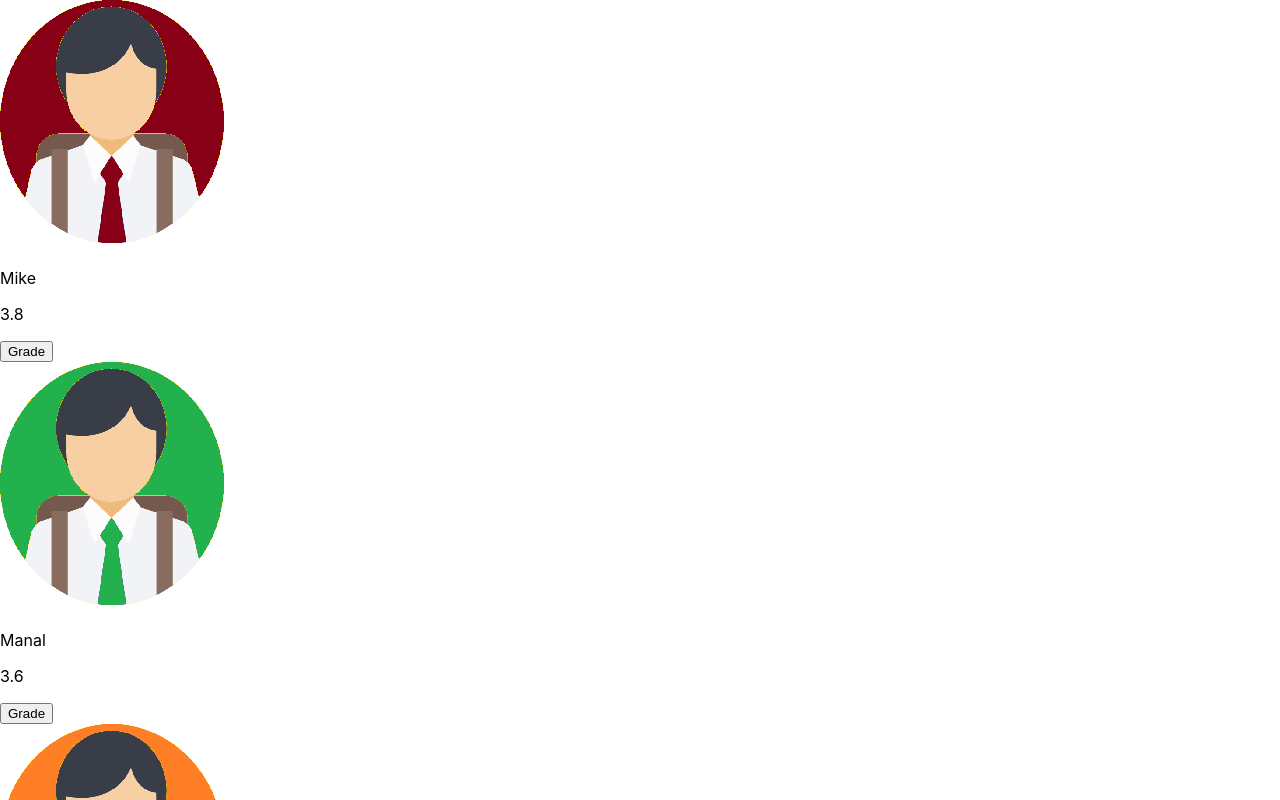
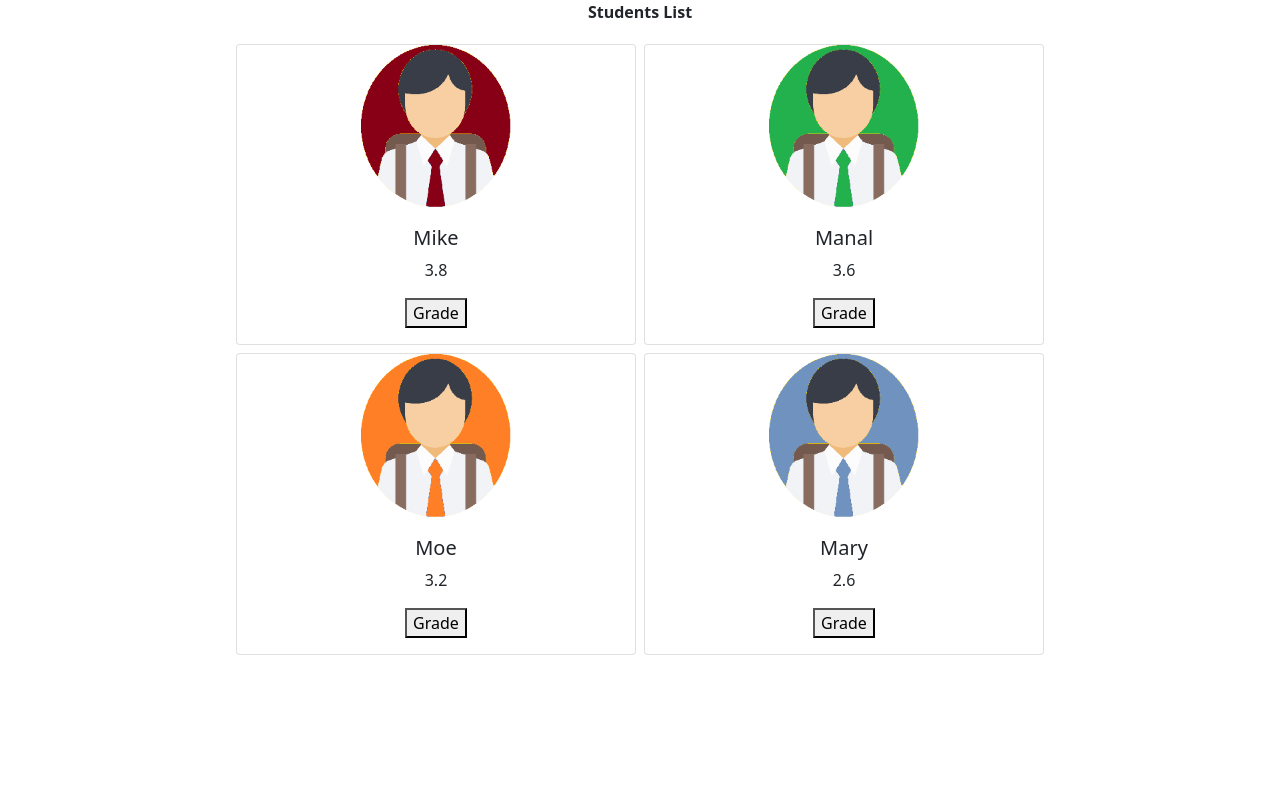
Before and after one commit to seoyounghwang/seoyoungHwang_midterm, a React (Create React App) app: page / in a window 1280 px wide. Shown: the top 800 px of the page. Built offline with nearby package versions, Linux system fonts and the light colour scheme.

Commit message:
applies bootstrap css

```diff
--- a/src/App.js
+++ b/src/App.js
@@ -1,4 +1,5 @@
 import Students from './components/students'
+import 'bootstrap/dist/css/bootstrap.min.css';
 
 
 function App() {
--- a/src/components/student.jsx
+++ b/src/components/student.jsx
@@ -1,15 +1,27 @@
 import React, { Component } from 'react';
+
+import { Card } from 'react-bootstrap';
 
 class Student extends Component {
     render() {
         const {image, name, gpa} = this.props.student;
         return (
-            <div>
-            <img src={"./image/"+image} alt='profile'/>
-            <p className="student-name">{name}</p>
-            <p className="student-gpa">{gpa}</p>
-            <button className="student-grade">Grade</button>
-            </div>
+            <Card className='col-5  m-1 ' >
+                <div className='d-flex justify-content-center'>
+                <Card.Img src={"./image/"+image}  style={{width:'150px'}} alt='profile'/>
+                </div>
+
+            <Card.Body className="">
+
+                <Card.Title className="student-name text-center">{name}</Card.Title>
+                <Card.Text className="student-gpa text-center">{gpa}</Card.Text>
+                <div className='d-flex justify-content-center'>
+                <button className="student-grade">Grade</button>
+                </div>
+
+
+            </Card.Body>
+            </Card>
         );
     }
 }
--- a/src/components/students.jsx
+++ b/src/components/students.jsx
@@ -34,11 +34,17 @@ class Students extends Component {
     }
     render() {
         return (
-            <div>
+          <>
+            <p style={{fontWeight: 'bold'}} className='text-center'>Students List</p>
+            <div className='conatiner d-flex justify-content-center'>
+              <div className="row justify-content-center w-75 " >
                 {this.state.cardInfo.map(student=> (
-                    <Student key={student.image} student={student}/>
+                    <Student className="" key={student.image} student={student}/>
                 ))}
+              </div>
             </div>
+
+          </>
         );
     }
 }
```
